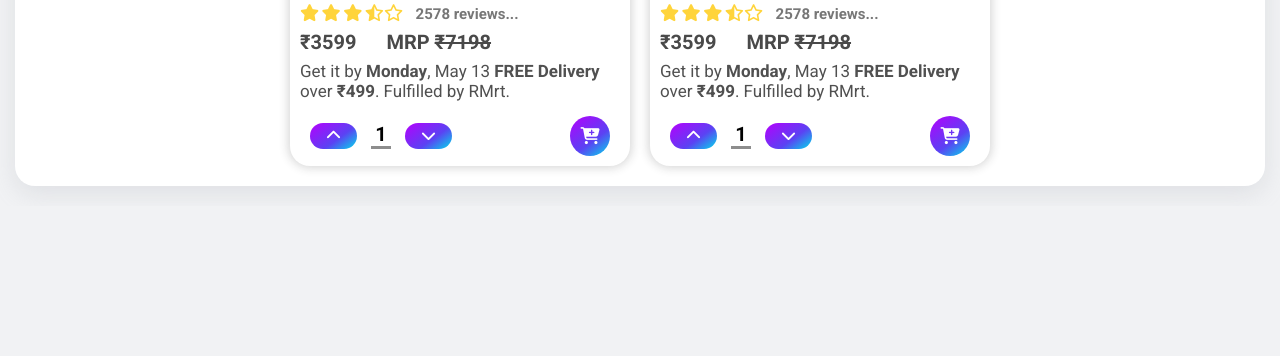
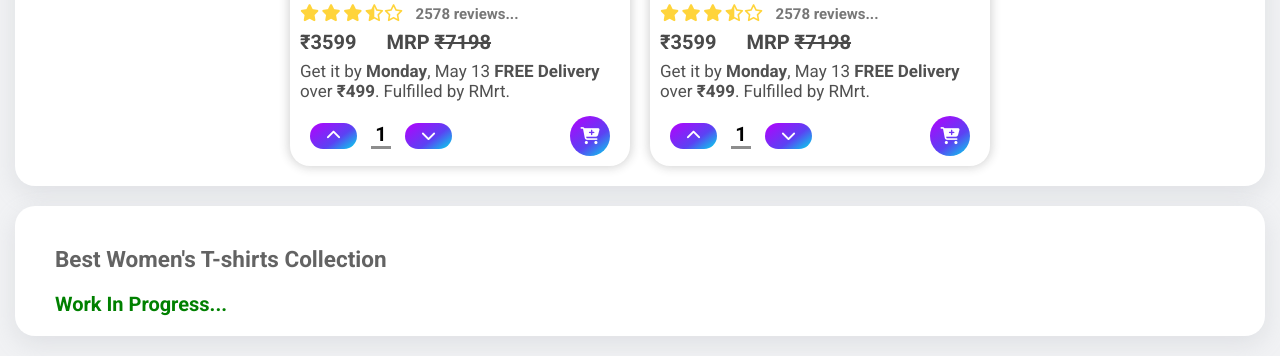
Before and after one commit to mohitanand744/E-commerce-Website, a website built with Vite: page index.html in a window 1280 px wide. Shown: the part 2830-3186 px from the top of the page. Before the commit the page ends 3036 px from the top, so only its background shows below. Built offline with nearby package versions, Linux system fonts and the light colour scheme; a web font is replaced by a local one.

Commit message:
Work In Progress...

```diff
--- a/index.html
+++ b/index.html
@@ -113,7 +113,7 @@
         </div>
         <div class="Container">
           <div class="title">
-            <h2>Best Men's T-shirt</h2>
+            <h2>Best Men's T-shirts</h2>
           </div>
 
           <div class="menT-shirtproductContainer"></div>
@@ -124,6 +124,16 @@
             <h2>Best Men's Footwear Collection</h2>
           </div>
           <div class="menfootwearproductContainer"></div>
+        </div>
+
+        <div class="Container">
+          <div class="title">
+            <h2>Best Women's T-shirts Collection</h2>
+          </div>
+
+          <div class="womenTshirtproductContainer">
+            <div class="product"><p class="work">Work In Progress...</p></div>
+          </div>
         </div>
       </div>
     </div>
--- a/style.css
+++ b/style.css
@@ -19,7 +19,11 @@ body {
 }
 
 /***** Repeat code *****/
-
+.work{
+  font-size: 2rem;
+  font-weight: bold;
+  color: green;
+}
 .shadow {
   filter: drop-shadow(0 0 0.85rem rgba(14, 14, 14, 0.31));
   -webkit-filter: drop-shadow(0 0 0.85rem rgba(14, 14, 14, 0.31));
```
